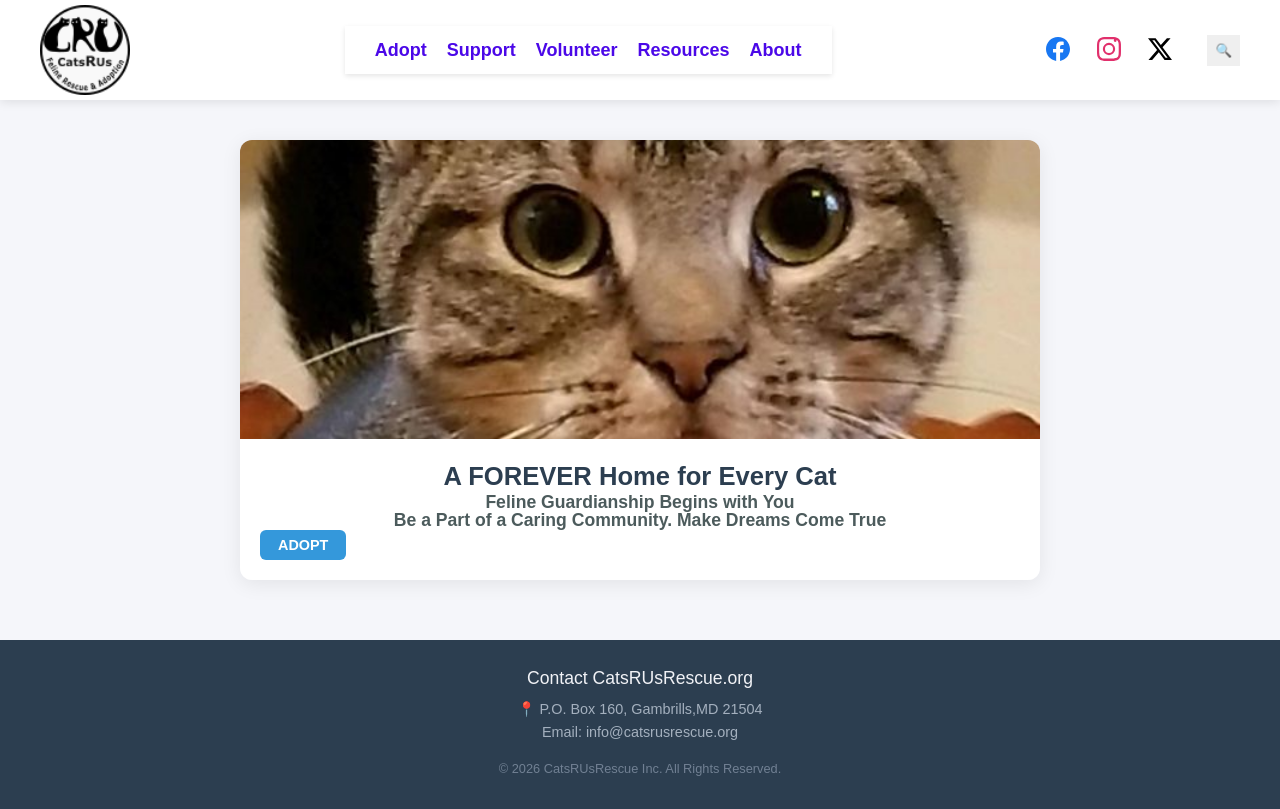
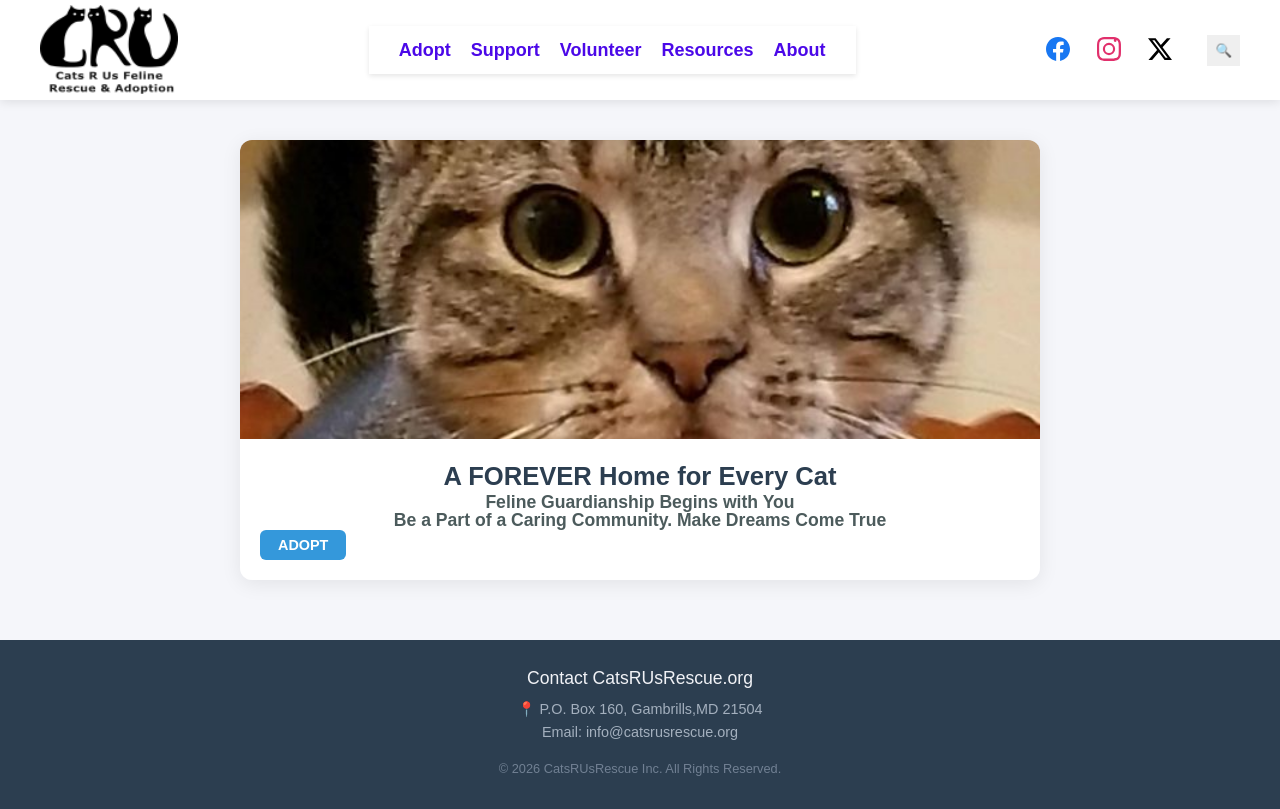
Before and after one commit to ryoungs/CRU, a plain HTML site: page index.html in a window 1280 px wide. Drawn offline with Linux system fonts and the light colour scheme.

Commit message:
Original Logo

```diff
--- a/index.html
+++ b/index.html
@@ -15,7 +15,7 @@
   <header class="site-header">
     <!-- Image Logo Wrap Anchor Target -->
      <a href="index.html" class="logo-container">
-     <img src="./media/cru-logo-75x75v2.png" alt="CRU-Rescue" class="header-logo">
+     <img src="./media/cru-logo-115x75_original.png" alt="CRU-Rescue" class="header-logo">
     </a>
   <nav class="navbar">
     <!-- Brand Logo
```
Also changed, not shown: media/cru-logo-115x75_original.png (added).
